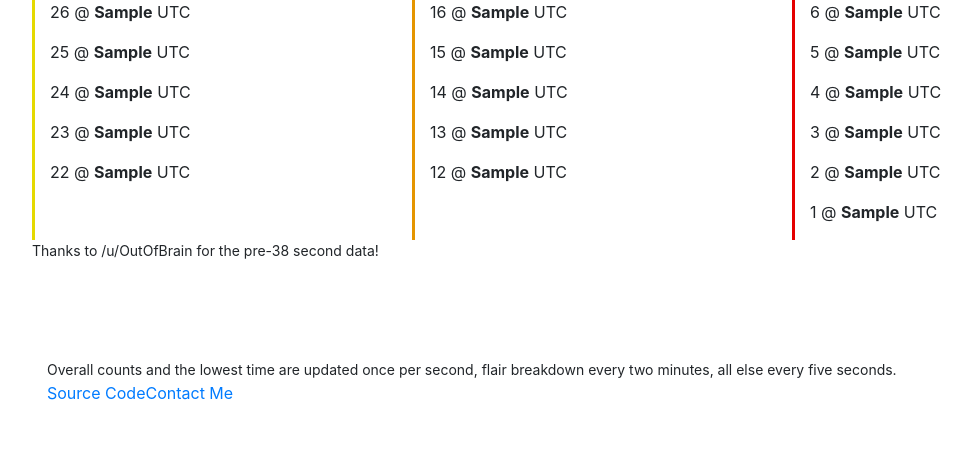
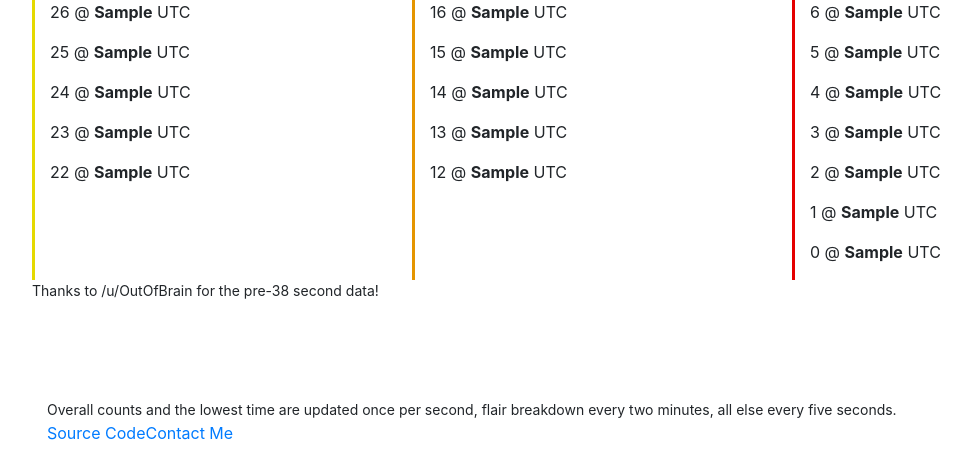
Before and after one commit to Chr12t0pher/r-slash-thebutton, a Flask app: template templates/times.html in a window 1280 px wide. Shown: the part 1068-1529 px from the top of the page, without its empty margins (38-1009 px from the left). Before the commit the page ends 1468 px from the top, so only its background shows below. Run offline with Flask 2, Linux system fonts and the light colour scheme; the template is opened without the code that fills it: most values are stand-ins (such as "Sample title", 1, 10 or a date in 2020); parts of the project's set-up code (start-up, migrations or seed data) failed here and were passed over; some libraries are stand-ins or nearby versions.

Commit message:
Fixed bug with time page.

```diff
--- a/templates/times.html
+++ b/templates/times.html
@@ -78,15 +78,16 @@
         <div class="col-lg-4" style="border-left: 3px #E50000 solid">
             <p>11 @ <strong>{{ data["lowest_click_times"]["11"] }}</strong> UTC</p>
             <p>10 @ <strong>{{ data["lowest_click_times"]["10"] }}</strong> UTC</p>
-            <p>9 @ <strong>{{ data["lowest_click_times"]["09"] }}</strong> UTC</p>
-            <p>8 @ <strong>{{ data["lowest_click_times"]["08"] }}</strong> UTC</p>
-            <p>7 @ <strong>{{ data["lowest_click_times"]["07"] }}</strong> UTC</p>
-            <p>6 @ <strong>{{ data["lowest_click_times"]["06"] }}</strong> UTC</p>
-            <p>5 @ <strong>{{ data["lowest_click_times"]["05"] }}</strong> UTC</p>
-            <p>4 @ <strong>{{ data["lowest_click_times"]["04"] }}</strong> UTC</p>
-            <p>3 @ <strong>{{ data["lowest_click_times"]["03"] }}</strong> UTC</p>
-            <p>2 @ <strong>{{ data["lowest_click_times"]["02"] }}</strong> UTC</p>
-            <p>1 @ <strong>{{ data["lowest_click_times"]["01"] }}</strong> UTC</p>
+            <p>9 @ <strong>{{ data["lowest_click_times"]["9"] }}</strong> UTC</p>
+            <p>8 @ <strong>{{ data["lowest_click_times"]["8"] }}</strong> UTC</p>
+            <p>7 @ <strong>{{ data["lowest_click_times"]["7"] }}</strong> UTC</p>
+            <p>6 @ <strong>{{ data["lowest_click_times"]["6"] }}</strong> UTC</p>
+            <p>5 @ <strong>{{ data["lowest_click_times"]["5"] }}</strong> UTC</p>
+            <p>4 @ <strong>{{ data["lowest_click_times"]["4"] }}</strong> UTC</p>
+            <p>3 @ <strong>{{ data["lowest_click_times"]["3"] }}</strong> UTC</p>
+            <p>2 @ <strong>{{ data["lowest_click_times"]["2"] }}</strong> UTC</p>
+            <p>1 @ <strong>{{ data["lowest_click_times"]["1"] }}</strong> UTC</p>
+            <p>0 @ <strong>{{ data["lowest_click_times"]["0"] }}</strong> UTC</p>
         </div>
         <small>Thanks to /u/OutOfBrain for the pre-38 second data!</small>
     </div>
```
